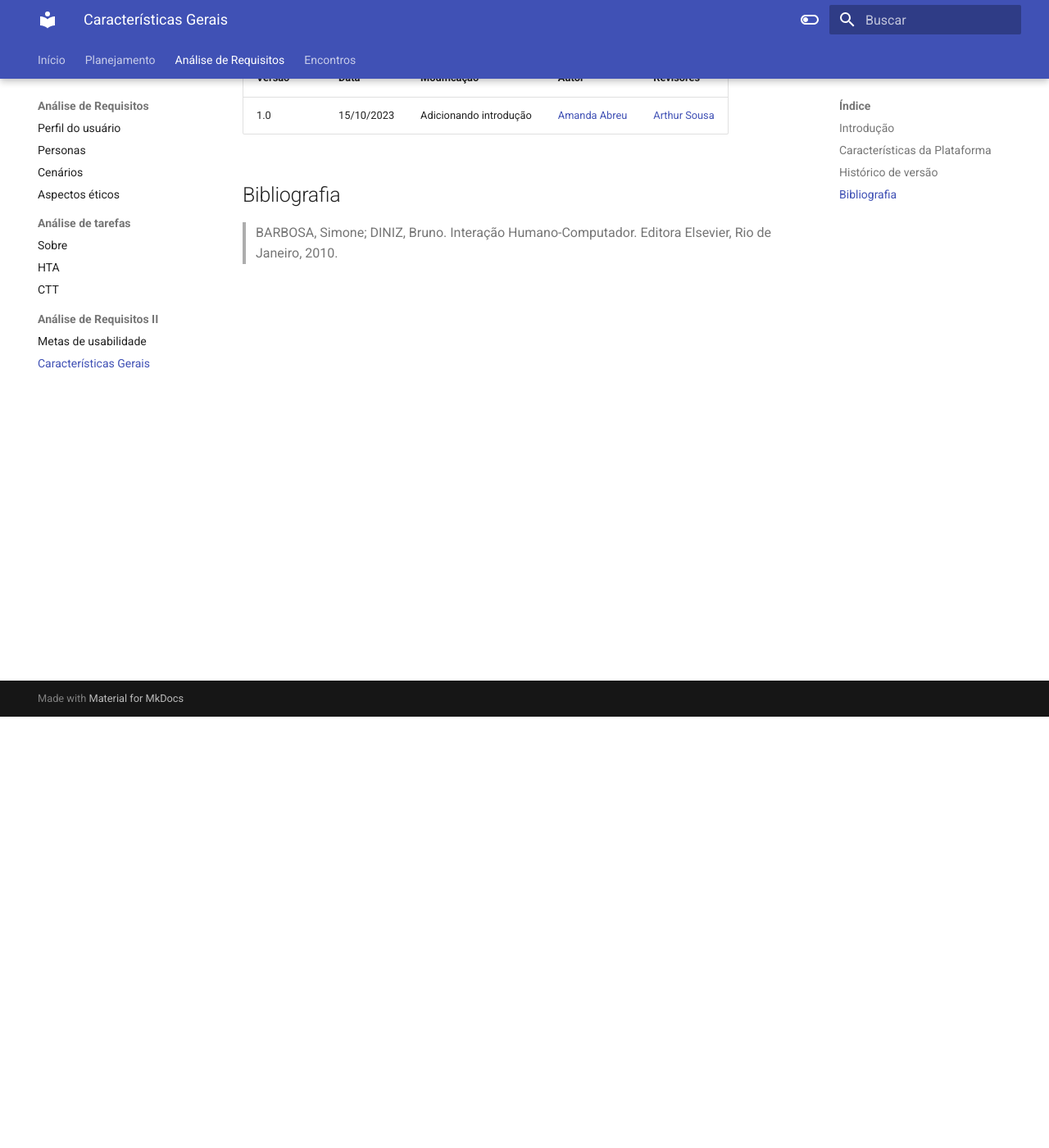
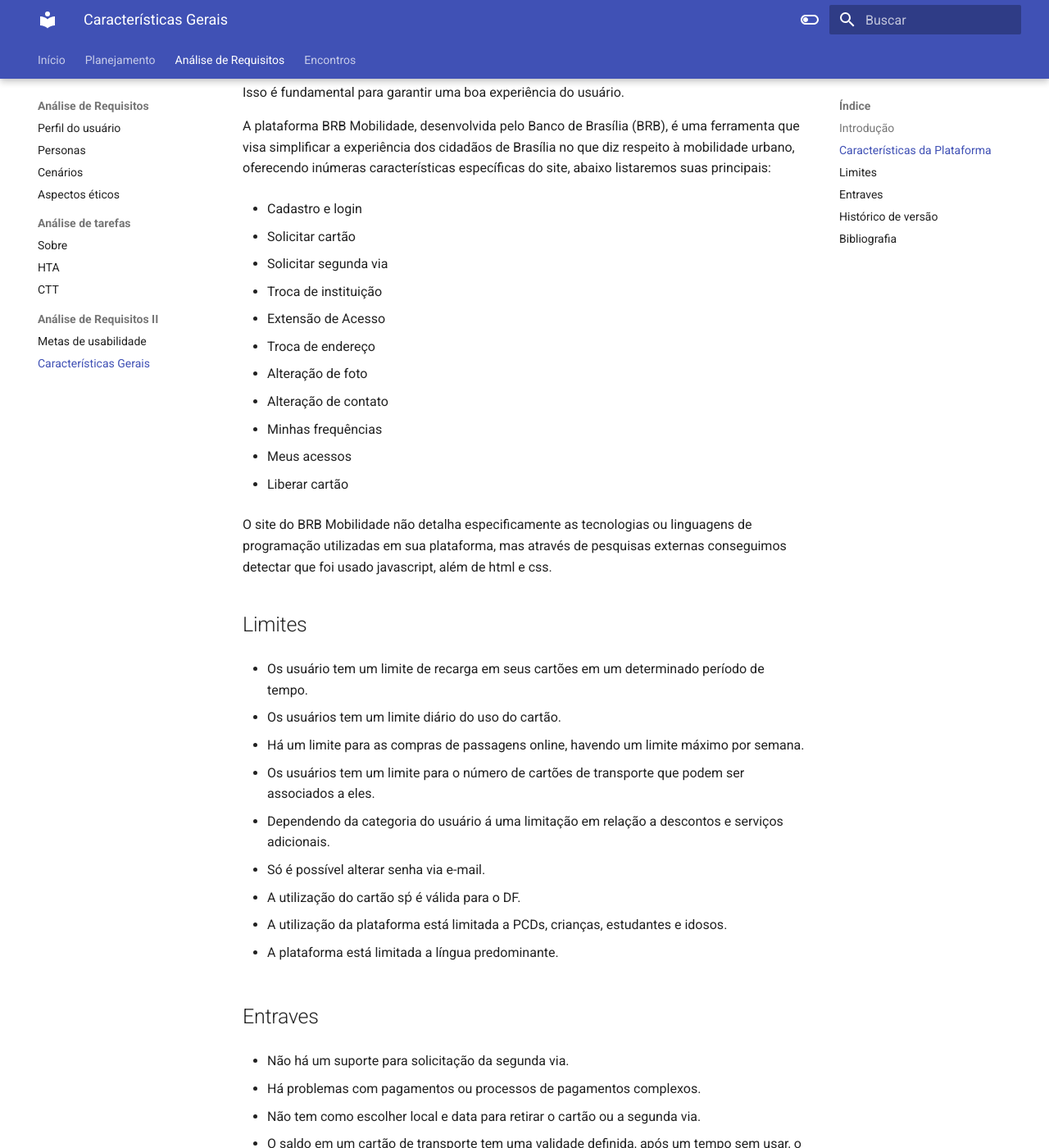
Before and after one commit to Interacao-Humano-Computador/2023.2--BRB-Mobilidade, an MkDocs documentation site: the page built from docs/analiseRequisitos/caracteristicas_gerais.md, in a window 1280 px wide and 1400 px high, scrolled down 526 px. Shown: the whole window at 82% size. Built offline with MkDocs 1.6.1 and Material for MkDocs 9.7.7, drawn with Linux system fonts in a browser that asks for light colours; some of the changed text lies outside the part shown.

Commit message:
add caracteristicas gerais
Co-authored-by: Felipe Hansen <fahansen98@gmail.com>

```diff
--- a/docs/analiseRequisitos/caracteristicas_gerais.md
+++ b/docs/analiseRequisitos/caracteristicas_gerais.md
@@ -4,11 +4,87 @@
 
 ## Características da Plataforma
 
+Quando criamos um software, é essencial que ele corresponda às expectativas do usuário e que suas tarefas sejam simples de executar. No caso do BRB Mobilidade, isso significa que a plataforma deve funcionar como as pessoas esperam e ser fácil de usar, permitindo que os usuários recarreguem seus cartões e comprem passagens de forma rápida e descomplicada. Isso é fundamental para garantir uma boa experiência do usuário.
+
+A plataforma BRB Mobilidade, desenvolvida pelo Banco de Brasília (BRB), é uma ferramenta que visa simplificar a experiência dos cidadãos de Brasília no que diz respeito à mobilidade urbano, oferecendo inúmeras características específicas do site, abaixo listaremos suas principais:
+
+- Cadastro e login
+
+- Solicitar cartão
+
+- Solicitar segunda via
+
+- Troca de instituição
+
+- Extensão de Acesso
+
+- Troca de endereço
+
+- Alteração de foto
+
+- Alteração de contato
+
+- Minhas frequências
+
+- Meus acessos
+
+- Liberar cartão
+
+O site do BRB Mobilidade não detalha especificamente as tecnologias ou linguagens de programação utilizadas em sua plataforma, mas através de pesquisas externas conseguimos detectar que foi usado javascript, além de html e css.
+
+## Limites
+
+- Os usuário tem um limite de recarga em seus cartões em um determinado período de tempo.
+
+- Os usuários tem um limite diário do uso do cartão.
+
+- Há um limite para as compras de passagens online, havendo um limite máximo por semana.
+
+- Os usuários tem um limite para o número de cartões de transporte que podem ser associados a eles.
+
+- Dependendo da categoria do usuário á uma limitação em relação a descontos e serviços adicionais.
+
+- Só é possível alterar senha via e-mail.
+
+- A utilização do cartão sṕ é válida para o DF.
+
+- A utilização da plataforma está limitada a PCDs, crianças, estudantes e idosos.
+
+- A plataforma está limitada a língua predominante.
+
+
+
+## Entraves
+
+- Não há um suporte para solicitação da segunda via.
+
+- Há problemas com pagamentos ou processos de pagamentos complexos.
+
+- Não tem como escolher local e data para retirar o cartão ou a segunda via.
+
+- O saldo em um cartão de transporte tem uma validade definida, após um tempo sem usar, o saldo expira.
+
+- Problemas de atendimento aos clientes que possuem algum tipo de deficiência.
+
+- Não é possível acessar as funcionaldiades sem antes ter validado o cadastro.
+
+- Tem uma presença de textos muito grandes afetando a usabilidade.
+
+- A funcionalidade de Logoff não possui feedback visual.
+
+- Ícones desproporcionais ao texto (Audio Visual e Abas).
+
+- O cartão antigo fica bloqueda no período de solicitação da segunda via até sua retirada.
+
+
+
+
 ## Histórico de versão
 
 | Versão | Data       |Modificação                             |Autor                         |Revisores                         |
 | ------ | ---------- |--------------------------------------- |----------------------------- |-----------------------------------|
 |  1.0   | 15/10/2023   | Adicionando introdução |  [Amanda Abreu](https://github.com/Amandaaaaabreu) | [Arthur Sousa](https://github.com/arthurrsousa) |
+|  1.1   | 21/10/2023   | Adicionando introdução |  [Amanda Abreu](https://github.com/Amandaaaaabreu), [Felipe Hansen](https://github.com/FHansen98) | [Arthur Sousa](https://github.com/arthurrsousa) |
 
 
 ## Bibliografia
```
